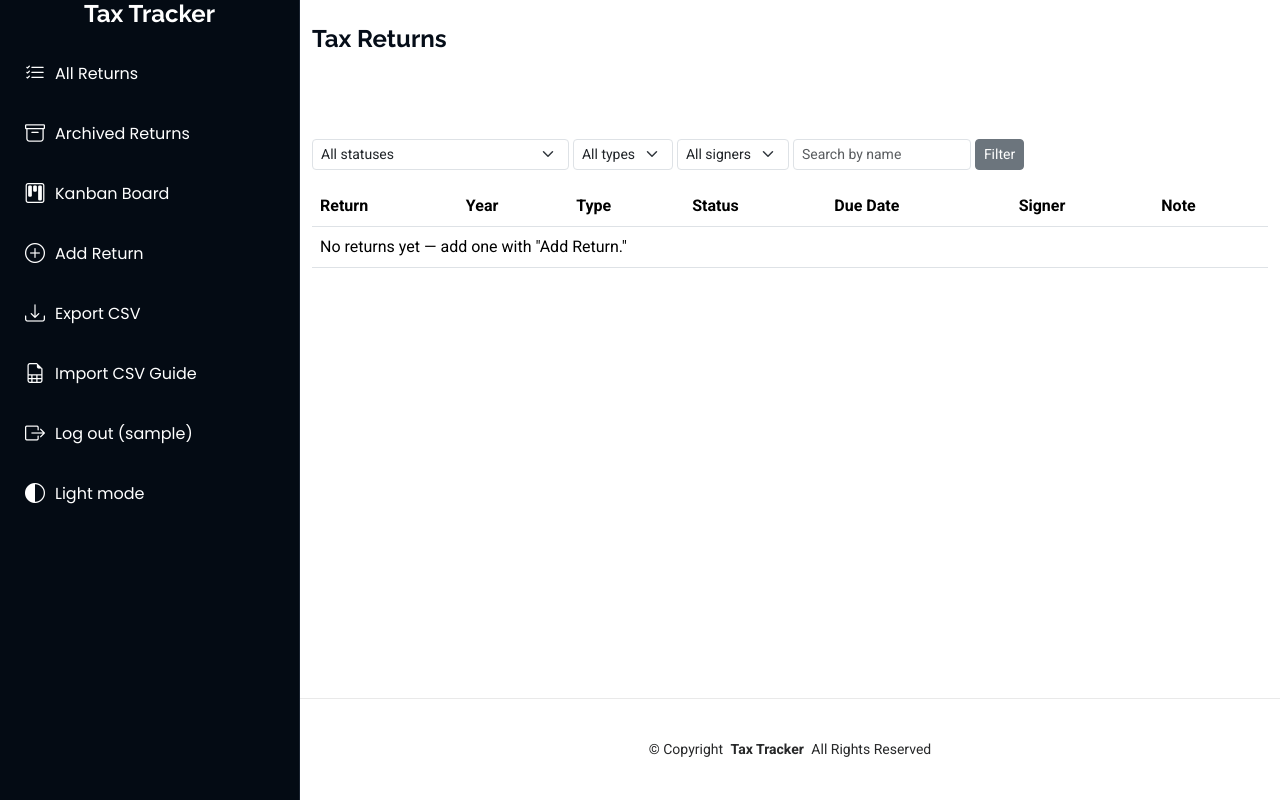
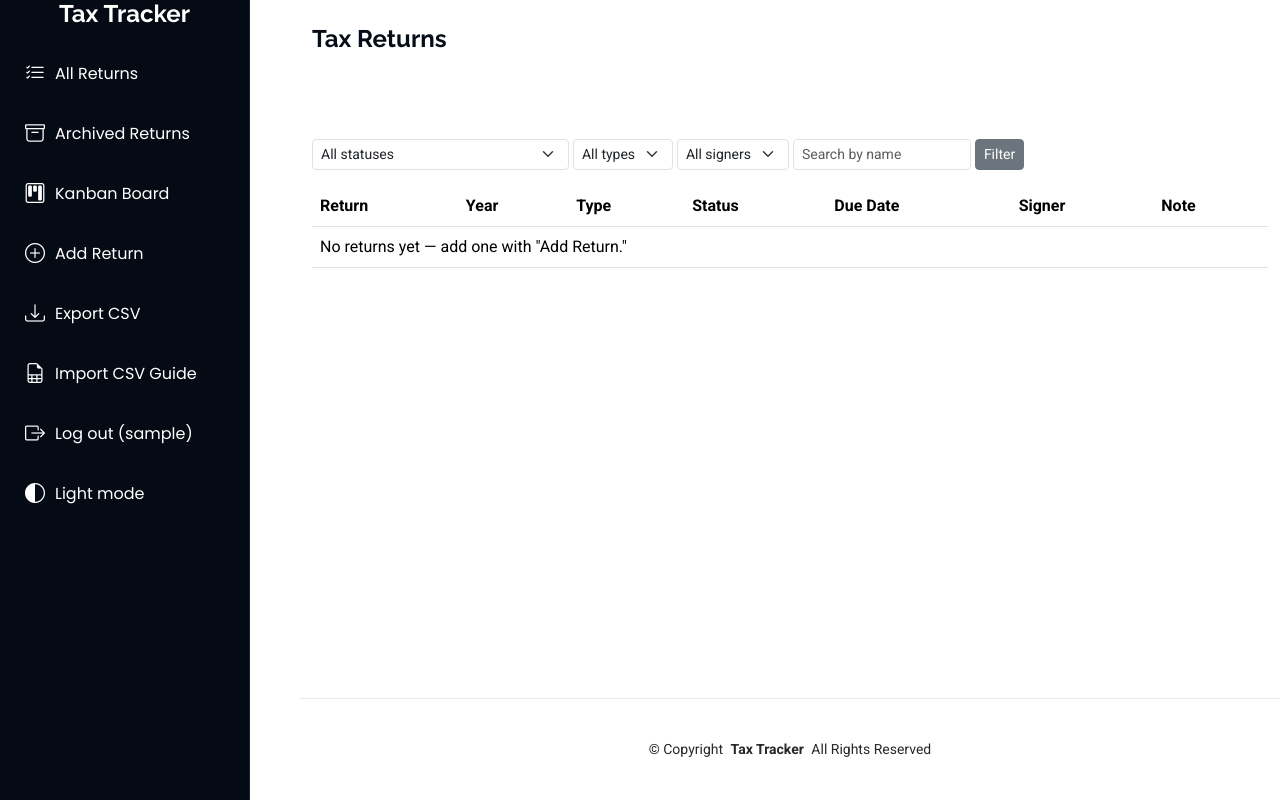
Before and after one commit to Lawyneer/return_tracker, a Flask app: page / in a window 1280 px wide. Run offline with Flask 3, Linux system fonts and the light colour scheme; the visitor is signed in with stand-in values (Sample User, id 1); data comes from the database, SQL or seed files in the repository; data that the repository does not hold is empty; some libraries are stand-ins or nearby versions.

Commit message:
New dev branch

```diff
--- a/app.py
+++ b/app.py
@@ -8,7 +8,7 @@ from db import close_db, init_db
 from helpers import register_template_helpers
 from auth import auth_bp
 from returns import returns_bp
-
+import logging
 
 def create_app(config_object=Config):
     """Build and configure the Flask application."""
@@ -27,6 +27,7 @@ def create_app(config_object=Config):
 
 
 if __name__ == "__main__":
+    logging.getLogger("werkzeug").setLevel(logging.ERROR)
     app = create_app()
     # host="0.0.0.0" makes it reachable from other machines on your LAN.
     app.run(host="0.0.0.0", port=5000, debug=False)
--- a/static/css/main.css
+++ b/static/css/main.css
@@ -1,4 +1,4 @@
-/**
+/*:
 * Template Name: iPortfolio
 * Template URL: https://bootstrapmade.com/iportfolio-bootstrap-portfolio-websites-template/
 * Updated: Jun 29 2024 with Bootstrap v5.3.3
@@ -150,7 +150,7 @@ h6 {
   left: 0;
   bottom: 0;
   padding: 0 15px;
-  width: 300px;
+  width: 250px;
   transition: all ease-in-out 0.3s;
   overflow-y: auto;
   z-index: 997;
```
